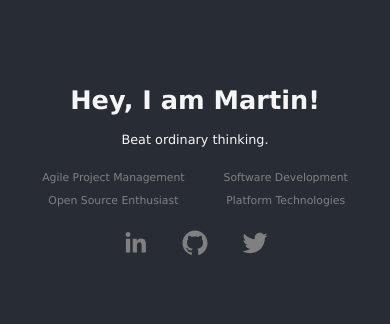
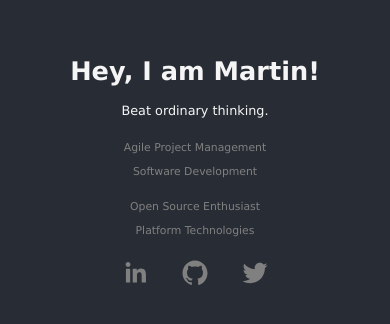
Before and after one commit to martnaum/hey, a React (Create React App) app: page / in a window 390 px wide. Shown: the part 254-578 px from the top of the page. Built offline with nearby package versions, Linux system fonts and the light colour scheme.

Commit message:
add basicn media query for small screens

```diff
--- a/src/App.css
+++ b/src/App.css
@@ -20,10 +20,17 @@
   display: flex;
   flex-direction: row;
   color: grey;
-  font-size: calc(5px + 1.5vmin);
 }
 
 .descriptionBlock {
-  margin-left: calc(5vmin);
-  margin-right: calc(5vmin);
+  font-size: calc(5px + 1.5vmin);
+  margin-left: calc(3vmin);
+  margin-right: calc(3vmin);
 }
+
+@media only screen and (max-width: 600px) {
+  .description {
+    /*this introduces a clear space between the flex items*/
+    flex-direction: column;
+  }
+}
--- a/src/App.js
+++ b/src/App.js
@@ -14,10 +14,10 @@ function App() {
       <section className="description">
         <section className="descriptionBlock">
           <p>Agile Project Management</p>
-          <p>Open Source Enthusiast</p>
+          <p>Software Development</p>
         </section>
         <section className="descriptionBlock">
-          <p>Software Development</p>
+          <p>Open Source Enthusiast</p>
           <p>Platform Technologies</p>
         </section>
       </section>
```
